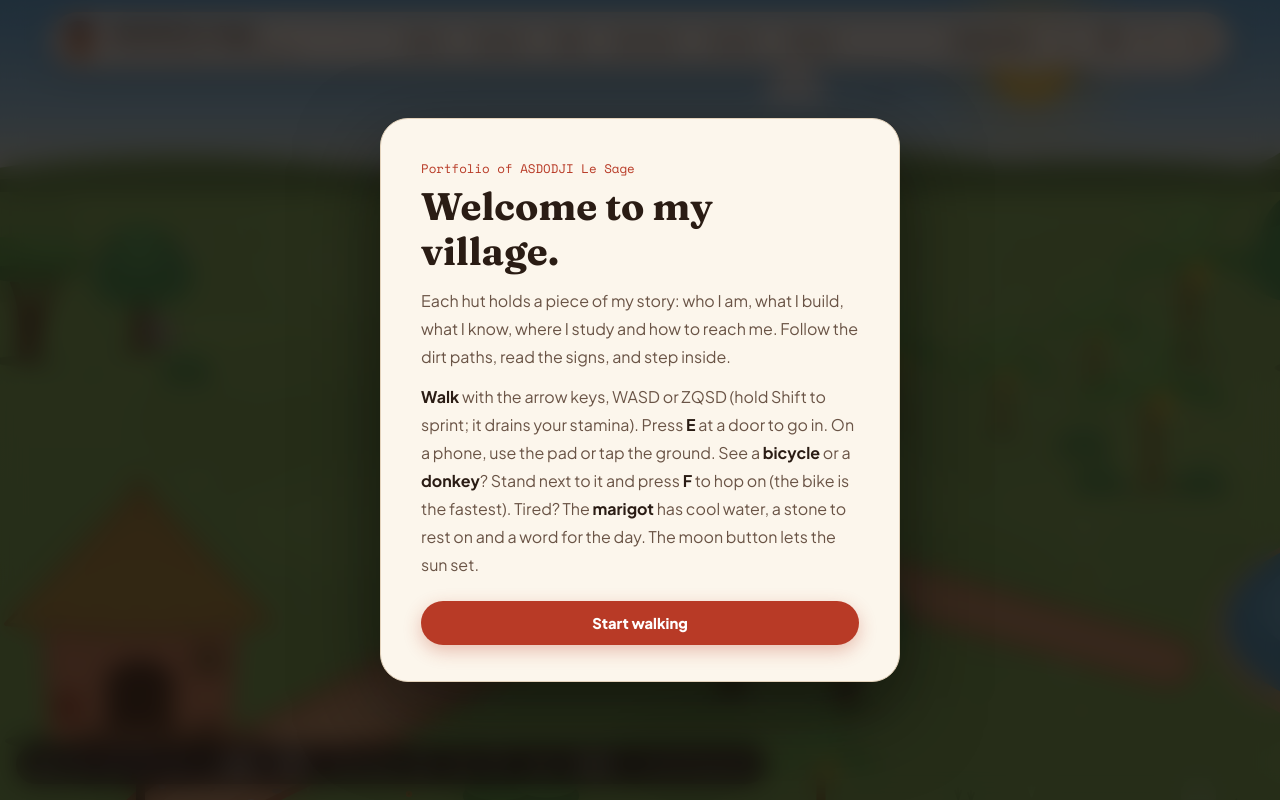
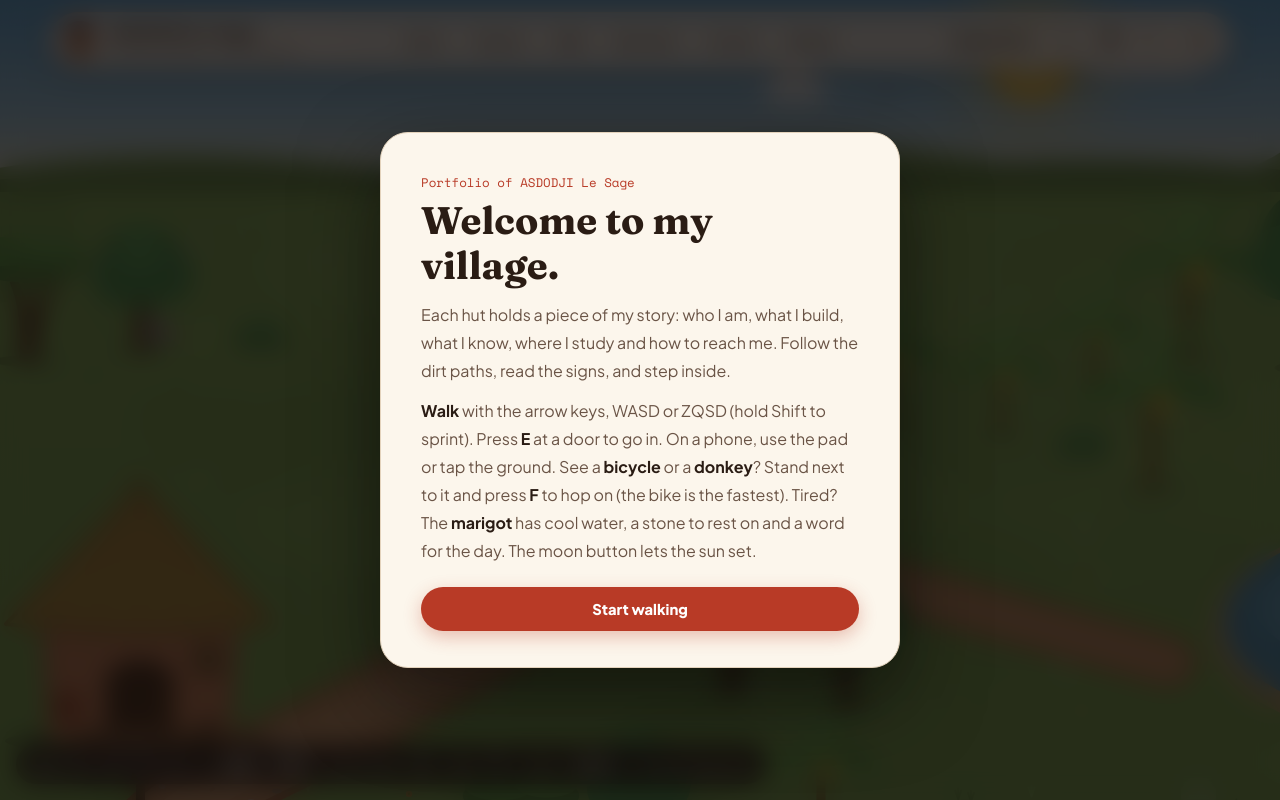
Before and after one commit to sage235/my-portfolio-, a plain HTML site: page index.html in a window 1280 px wide. Drawn offline with nearby package versions, Linux system fonts and the light colour scheme; animation ran at ten frames a second.

Commit message:
initial commit

```diff
--- a/index.html
+++ b/index.html
@@ -268,18 +268,19 @@ body[data-theme="night"] #themeBtn .i-moon{display:block}
 @keyframes hoof{from{transform:rotate(22deg)}to{transform:rotate(-22deg)}}
 @keyframes wag{from{transform:rotate(-18deg)}to{transform:rotate(18deg)}}
 
-.stam{position:fixed;left:16px;bottom:64px;z-index:40;display:flex;align-items:center;gap:8px;padding:6px 12px;border-radius:999px;background:rgba(30,20,16,.82);color:#fbf3e6;font-size:.7rem;font-weight:700;opacity:0;transform:translateY(6px);transition:opacity .3s,transform .3s;pointer-events:none}
-.stam.show{opacity:1;transform:none}
-.stam .bar{width:110px;height:7px;border-radius:5px;background:rgba(255,255,255,.2);overflow:hidden}
-.stam .bar i{display:block;height:100%;width:100%;transform-origin:0 50%;background:#7bd36b}
-.stam.tired .bar i{background:#e8774a}
-@media (pointer:coarse){.stam{bottom:auto;top:calc(var(--sky-h) + 14px);left:12px}}
 /* articulated riders */
 .rig{position:absolute;left:-50px;bottom:-6px;width:160px;height:120px;overflow:visible;pointer-events:none;display:none}
 .actor.rigged .rig{display:block}
 .actor.rigged .rider{visibility:hidden}
 .rig g[data-v]{transition:opacity .1s linear}
 .rig .dleg,.rig .dhead,.rig .dtail{animation:none!important}
+.rig.hopOn{animation:rigHopOn .26s ease-out forwards}
+.rig.hopOff{animation:rigHopOff .46s cubic-bezier(.3,.7,.4,1)}
+.rig.dropIn{animation:rigDrop .24s ease-out}
+.actor.rigged:not(.mounted) .say{margin-bottom:16px}
+@keyframes rigHopOn{0%{transform:translateY(0)}60%{transform:translateY(-30px)}100%{transform:translateY(-18px)}}
+@keyframes rigHopOff{0%{transform:translateY(-22px)}45%{transform:translateY(-44px)}100%{transform:translateY(0)}}
+@keyframes rigDrop{0%{transform:translateY(-14px)}100%{transform:none}}
 .animal .dhead{transition:transform .6s ease-in-out}
 .animal.drinking .dhead{animation:none!important;transform:rotate(27deg)}
 .big{font-family:var(--f-display);font-size:2rem;line-height:1.15;color:var(--ink)}
@@ -439,8 +440,6 @@ body[data-theme="night"] .when{color:#8fd19a}
   <button class="s" id="runBtn" aria-label="Hold to sprint">RUN</button>
 </div>
 
-<div class="stam" id="stam" aria-hidden="true"><span>Stamina</span><div class="bar"><i id="stamFill"></i></div></div>
-
 <div class="toast" id="toast" role="status" aria-live="polite"></div>
 
 <!-- Intro -->
@@ -449,7 +448,7 @@ body[data-theme="night"] .when{color:#8fd19a}
     <div class="kicker">Portfolio of ASDODJI Le Sage</div>
     <h2 id="introTitle">Welcome to my village.</h2>
     <p>Each hut holds a piece of my story: who I am, what I build, what I know, where I study and how to reach me. Follow the dirt paths, read the signs, and step inside.</p>
-    <p><strong>Walk</strong> with the arrow keys, WASD or ZQSD (hold Shift to sprint; it drains your stamina). Press <strong>E</strong> at a door to go in. On a phone, use the pad or tap the ground. See a <strong>bicycle</strong> or a <strong>donkey</strong>? Stand next to it and press <strong>F</strong> to hop on (the bike is the fastest). Tired? The <strong>marigot</strong> has cool water, a stone to rest on and a word for the day. The moon button lets the sun set.</p>
+    <p><strong>Walk</strong> with the arrow keys, WASD or ZQSD (hold Shift to sprint). Press <strong>E</strong> at a door to go in. On a phone, use the pad or tap the ground. See a <strong>bicycle</strong> or a <strong>donkey</strong>? Stand next to it and press <strong>F</strong> to hop on (the bike is the fastest). Tired? The <strong>marigot</strong> has cool water, a stone to rest on and a word for the day. The moon button lets the sun set.</p>
     <div class="actions"><button class="btn" id="startBtn">Start walking</button></div>
   </div>
 </div>
@@ -499,7 +498,7 @@ const SPAWN = { x:1200, y:270 };
 const MAIN_PATH = [[1200,170],[1200,340],[960,500],[700,660],[860,820],[1250,900],[1650,1000],[1500,1130],[1150,1230],[700,1380],[900,1500],[1300,1560],[1650,1720],[1500,1850],[1150,1980]];
 const POND = { cx:1960, cy:430, rx:175, ry:95 };
 const WELL = { x:390, y:940 };
-const BRANCHES = [ [[1200,340],[1450,395],[1730,470]], [[700,660],[540,790],[430,900]], [[900,1500],[840,1700],[720,1900],[650,1956]] ];
+const BRANCHES = [ [[1200,340],[1450,395],[1730,470]], [[700,660],[540,790],[430,900]], [[900,1500],[870,1700],[810,1850],[740,1950],[650,1956]] ];
 const MG = { cx:420, cy:1780, rx:190, ry:100 };   // the marigot (watering hole)
 
 function smoothPath(pts){
@@ -806,7 +805,7 @@ function makeFigure(o){
   const dark = '#2a1a10', f = {};
   ['farLeg','farArm','body','nearLeg','nearArm'].forEach(n => { f['g' + n[0].toUpperCase() + n.slice(1)] = E('g'); });
   const limb = (parent,leg,k) => ({
-    u:E('line',{stroke:shade(leg?o.bottom:o.top,k),'stroke-width':leg?9:7,'stroke-linecap':'round'},parent),
+    u:E('line',{stroke:shade(leg?(o.dress?o.top:o.bottom):o.top,k),'stroke-width':leg?(o.dress?12.5:9):7,'stroke-linecap':'round'},parent),
     l:E('line',{stroke:shade(o.skin,k),'stroke-width':leg?6.5:5.5,'stroke-linecap':'round'},parent),
     e:leg ? E('ellipse',{rx:5.5,ry:2.8,fill:dark},parent) : E('circle',{r:3.3,fill:shade(o.skin,k)},parent) });
   f.fl = limb(f.gFarLeg,true,.7); f.nl = limb(f.gNearLeg,true,1); f.fa = limb(f.gFarArm,false,.7); f.na = limb(f.gNearArm,false,1);
@@ -817,6 +816,7 @@ function makeFigure(o){
   f.bag2   = E('rect',{x:-7.5,y:-9,width:15,height:18,rx:4.5,fill:o.bag},f.gBody);
   f.head   = E('circle',{r:10.5,fill:o.skin},f.gBody);
   f.hair   = [0,1,2,3,4,5].map(() => E('circle',{fill:o.hair,r:0},f.gBody));
+  f.wrapC  = [0,1,2].map(() => E('circle',{fill:o.wrap||'none',r:0},f.gBody));
   f.eyes   = [E('circle',{r:1.5,fill:dark},f.gBody), E('circle',{r:1.5,fill:dark},f.gBody)];
   f.mouth  = E('path',{fill:'none',stroke:dark,'stroke-width':1.3,'stroke-linecap':'round'},f.gBody);
   const HV = {
@@ -834,6 +834,8 @@ function makeFigure(o){
     setLine(f.stripe,[hx-7,hy],[hx+7,hy]); f.stripe.setAttribute('opacity', ft ? 0 : 1);
     setPt(f.head,hd);
     const hv = HV[view]; f.hair.forEach((c,i) => { setPt(c,hd,hv[i][0],hv[i][1]); c.setAttribute('r',hv[i][2]); });
+    const WV = { side:[[-2,-8,7.8],[4,-9,6.2],[-8,-3,5.5]], down:[[-5,-8,6.8],[5,-8,6.8],[0,-11,6.8]], up:[[-5,-6,7.8],[5,-6,7.8],[0,-9,8.2]] }[view];
+    f.wrapC.forEach((c,i) => { setPt(c,hd,WV[i][0],WV[i][1]); c.setAttribute('r', o.wrap ? WV[i][2] : 0); });
     const eye = (e,dx,dy,on) => { setPt(e,hd,dx,dy); e.setAttribute('opacity',on?1:0); };
     if(ft){ eye(f.eyes[0],5.5,-1,1); eye(f.eyes[1],0,0,0); f.mouth.setAttribute('d',`M${hd[0]+4},${hd[1]+4.5} q2.5,1.6 5,0`); f.mouth.setAttribute('opacity',1); }
     else if(view === 'down'){ eye(f.eyes[0],-4,-.5,1); eye(f.eyes[1],4,-.5,1); f.mouth.setAttribute('d',`M${hd[0]-3.2},${hd[1]+4} q3.2,3 6.4,0`); f.mouth.setAttribute('opacity',1); }
@@ -845,6 +847,46 @@ function makeFigure(o){
     if(view==='down') setLine(f.strap,[S[0]-6,S[1]+2],[H[0]+7,H[1]-3]);
   };
   return f;
+}
+
+function makeWalkerRig(o){
+  const svg = E('svg',{viewBox:'0 0 160 120','class':'rig'}), root = E('g',{},svg);
+  const mk = (view,rx) => { const fig = makeFigure(o), g = E('g',{'data-v':view},root); E('ellipse',{cx:80,cy:111,rx,ry:3.2,fill:'rgba(0,0,0,.25)'},g); return {fig,g}; };
+  const S = mk('side',17), D = mk('down',15), U = mk('up',15);
+  S.g.append(S.fig.gFarLeg, S.fig.gFarArm, S.fig.gBody, S.fig.gNearLeg, S.fig.gNearArm);
+  D.g.append(D.fig.gFarLeg, D.fig.gNearLeg, D.fig.gBody, D.fig.gFarArm, D.fig.gNearArm);
+  U.g.append(U.fig.gFarLeg, U.fig.gNearLeg, U.fig.gFarArm, U.fig.gNearArm, U.fig.gBody);
+  const DEG = Math.PI/180;
+  return { svg,
+    update(st){
+      root.setAttribute('transform',`rotate(${st.rot.toFixed(2)} 80 112)`);
+      S.g.style.opacity = st.view==='side' ? 1 : 0; D.g.style.opacity = st.view==='down' ? 1 : 0; U.g.style.opacity = st.view==='up' ? 1 : 0;
+      const r = st.r, amp = st.amp, w = st.w, idle = Math.sin(st.t*2)*.35*(1-amp);
+      // a real gait cycle: stance (foot planted, body moves over it) then swing (foot lifts and reaches forward)
+      const beta = lerp(.62,.38,r), s = beta*st.stride/2*amp, lift = lerp(6,14,r)*amp;
+      const foot = p => { p = ((p%1)+1)%1; if(p < beta) return [s*(1-2*p/beta),0]; const u = (p-beta)/(1-beta), e = u*u*(3-2*u); return [-s+2*s*e, lift*Math.sin(Math.PI*u)]; };
+      const f1 = foot(w), f2 = foot(w+.5);
+      const hipY = 66 - (amp*(1+r*2.5)*Math.cos(4*Math.PI*(w-beta/2)) + amp*r*3) + idle;
+      const armA = (lerp(26,48,r)*amp + 2)*DEG, flex = (lerp(12,85,r)*amp + 8)*DEG;
+      if(st.view === 'side'){
+        S.g.setAttribute('transform',`translate(80,0) scale(${st.faceT.toFixed(3)},1) translate(-80,0)`);
+        const H = [80,hipY], a = (lerp(3,15,r)*amp + 1.5)*DEG;
+        const Sh = [H[0]+25*Math.sin(a), H[1]-25*Math.cos(a)], hd = [Sh[0]+12.5*Math.sin(a+.12), Sh[1]-12.5*Math.cos(a+.12)], fS = [Sh[0]-1.5,Sh[1]+.5];
+        const arm = (sp,ph) => { const u = armA*Math.sin(2*Math.PI*(w+ph)); const el = [sp[0]+15*Math.sin(u), sp[1]+15*Math.cos(u)]; return {j:el, e:[el[0]+14*Math.sin(u+flex), el[1]+14*Math.cos(u+flex)]}; };
+        S.fig.update('side',{H,S:Sh,hd,tilt:a/DEG, nl:ik(H,[80+f1[0],109-f1[1]],26,26,-1), fl:ik(H,[80+f2[0],109-f2[1]],26,26,-1), na:arm(Sh,.5), fa:arm(fS,0), fS});
+      } else {
+        const dn = st.view === 'down', sg = dn ? 1 : -1, fig = dn ? D.fig : U.fig;
+        const sway = Math.sin(2*Math.PI*w)*1.6*amp;
+        const H = [80+sway,hipY], Sh = [80+sway*1.2,hipY-25], hd = [80+sway*1.3,hipY-37.5];
+        const hR = [86+sway,hipY], hL = [74+sway,hipY], sR = [89+sway*1.2,Sh[1]+3], sL = [71+sway*1.2,Sh[1]+3];
+        const yR = 109 + sg*f1[0]*.3 - f1[1]*.9, yL = 109 + sg*f2[0]*.3 - f2[1]*.9;
+        const sh1 = Math.sin(2*Math.PI*(w+.5))*(4+6*r)*amp;
+        const handR = [sR[0]+4, sR[1]+24+sg*sh1], handL = [sL[0]-4, sL[1]+24-sg*sh1];
+        fig.update(st.view,{H,S:Sh,hd,tilt:0, nH:hR, fH:hL, nS:sR, fS:sL,
+          nl:ikPick(hR,[88,yR],26,26,j=>j[0]), fl:ikPick(hL,[72,yL],26,26,j=>-j[0]),
+          na:ikPick(sR,handR,15,14,j=>j[0]),   fa:ikPick(sL,handL,15,14,j=>-j[0]) });
+      }
+    } };
 }
 
 function makeBikeRig(o){
@@ -1009,8 +1051,8 @@ function makeDonkeyRig(o){
 
 // the rider controller turns velocity into pedalling, wheel spin, steering, banking and rein tension
 function makeRider(kind,o){
-  const rig = kind === 'bike' ? makeBikeRig(o) : makeDonkeyRig(o);
-  const st = { view:'side', face:1, faceT:1, theta:0, phi:0, gait:0, bank:0, lean:34, pull:0, tension:0, sway:0, amp:0, rot:0, t:0, prevH:null, spd:0 };
+  const rig = kind === 'bike' ? makeBikeRig(o) : kind === 'donkey' ? makeDonkeyRig(o) : makeWalkerRig(o);
+  const st = { view:'side', face:1, faceT:1, theta:0, phi:0, gait:0, bank:0, lean:34, pull:0, tension:0, sway:0, amp:0, rot:0, t:0, prevH:null, spd:0, w:0, r:0, stride:60 };
   return { svg:rig.svg,
     setColor(c){ if(rig.setColor) rig.setColor(c); },
     reset(face){ st.face = st.faceT = face; st.prevH = null; st.spd = 0; st.bank = 0; st.tension = 0; st.pull = 0; st.view = 'side'; },
@@ -1030,7 +1072,12 @@ function makeRider(kind,o){
       const dist = speed*dt;
       st.phi += dist/110*360; st.gait += dist/110*6.2832;
       if(active) st.theta += dist/110*6.2832*.55;
-      st.amp = clamp(speed/120,0,1);
+      st.amp = clamp(speed/(kind === 'walk' ? 60 : 120),0,1);
+      if(kind === 'walk'){          // walk -> run blends smoothly with speed, stride grows with speed
+        st.r += (clamp((speed-170)/90,0,1) - st.r)*Math.min(1,dt*8);
+        st.stride = clamp(speed*.6,36,90) + st.r*60;
+        if(speed > 8) st.w += dist/st.stride;
+      }
       st.lean += ((34 + (sprint?14:0) + clamp(acc/300,-1,1)*5) - st.lean)*Math.min(1,dt*6);
       st.sway = Math.sin(st.theta)*1.8;
       st.rot = st.view === 'side' ? st.bank*.3 : st.bank*(st.view === 'down' ? -1 : 1);
@@ -1039,21 +1086,24 @@ function makeRider(kind,o){
 }
 
 // player
-const P = { x:SPAWN.x, y:SPAWN.y, dir:'down', walking:false, mount:null, ride:null, face:'right', lock:0, approach:null };
+const P = { x:SPAWN.x, y:SPAWN.y, dir:'down', walking:false, mount:null, ride:null, face:'right', lock:0, approach:null, rigOn:false };
 const player = makeActor({skin:'#7a4a2d',hair:'#16100d',top:'#c8452d',stripe:'#f0b429',bottom:'#2f5d8a',bag:'#3f7a45'});
 const LOOK = {skin:'#7a4a2d',hair:'#16100d',top:'#c8452d',stripe:'#f0b429',bottom:'#2f5d8a',bag:'#3f7a45'};
-const riders = { bike:makeRider('bike',LOOK), donkey:makeRider('donkey',LOOK) };
-['bike','donkey'].forEach(k => { riders[k].svg.style.display = 'none'; player.appendChild(riders[k].svg); });
+const riders = { walk:makeRider('walk',LOOK), bike:makeRider('bike',LOOK), donkey:makeRider('donkey',LOOK) };
+['walk','bike','donkey'].forEach(k => { if(k !== 'walk') riders[k].svg.style.display = 'none'; player.appendChild(riders[k].svg); });
+player.classList.add('rigged');
 const sayPlayer = player.querySelector('.say');
 sayPlayer.classList.add('go'); sayPlayer.setAttribute('role','button');
 
 // villager walking the path
-const mama = makeActor({skin:'#8a5636',hair:'#1a1210',top:'#2f7a5a',stripe:'#f4ead0',wrap:'#e8a41c',bag:'#a85a2a',dress:true});
+const MAMA_LOOK = {skin:'#8a5636',hair:'#1a1210',top:'#2f7a5a',stripe:'#f4ead0',bottom:'#2f7a5a',wrap:'#e8a41c',bag:'#a85a2a',dress:true};
+const mama = makeActor(MAMA_LOOK);
+const mamaRider = makeRider('walk', MAMA_LOOK); mama.appendChild(mamaRider.svg); mama.classList.add('rigged');
 const sayMama = mama.querySelector('.say');
 const movers = [];
 function addMover(m){ const o = Object.assign({i:30,dir:1,wait:0,speed:50,off:[0,0],x:0,y:0}, m); movers.push(o); return o; }
 mama.style.setProperty('--gait','.4s');
-const MAMA = addMover({el:mama, actor:true, i:60, speed:52, off:[26,12]});
+const MAMA = addMover({el:mama, actor:true, rider:mamaRider, i:60, speed:52, off:[26,12]});
 
 // a boy cycling up and down the main road (same articulated bike as the player)
 const CYC = {skin:'#8a5636',hair:'#16100d',top:'#2a6fb0',stripe:'#f4ead0',bottom:'#6b4429',bag:'#e8a41c',bike:'#2e7d4f'};
@@ -1065,9 +1115,11 @@ addMover({el:cyclist, actor:true, rider:cycRider, i:300, dir:-1, speed:135, off:
 const packEl = document.createElement('div'); packEl.className = 'animal'; packEl.style.cssText = 'width:130px;height:90px';
 packEl.innerHTML = donkeySVG('pack'); objects.appendChild(packEl); packEl.style.setProperty('--hoof','.6s');
 const packM = addMover({el:packEl, actor:false, i:140, speed:40, off:[0,-20]});
-const farmer = makeActor({skin:'#6b4429',hair:'#111',top:'#8b5a2b',stripe:'#e8d9a8',bottom:'#3d4a63',bag:'#777'});
+const FARMER_LOOK = {skin:'#6b4429',hair:'#111',top:'#8b5a2b',stripe:'#e8d9a8',bottom:'#3d4a63',bag:'#777'};
+const farmer = makeActor(FARMER_LOOK);
+const farmerRider = makeRider('walk', FARMER_LOOK); farmer.appendChild(farmerRider.svg); farmer.classList.add('rigged');
 farmer.style.setProperty('--gait','.44s');
-addMover({el:farmer, actor:true, leader:packM, lead:9, off:[0,-20]});
+addMover({el:farmer, actor:true, rider:farmerRider, speed:40, leader:packM, lead:9, off:[0,-20]});
 
 // animals
 function chickenSVG(c){ return `<svg viewBox="0 0 30 30"><ellipse cx="15" cy="28" rx="10" ry="2.5" fill="rgba(0,0,0,.2)"/><g class="bob"><ellipse cx="14" cy="19" rx="9" ry="7" fill="${c}"/><circle cx="21" cy="12" r="5" fill="${c}"/><path d="M20,6 q2,-3 3,0 q1,-2 2,1" fill="#d6372a"/><path d="M25,12 l4,1.5 l-4,1.5z" fill="#f0a020"/><circle cx="22.5" cy="11" r="1" fill="#111"/><path d="M5,17 q-4,-3 -3,-7 q4,2 6,6" fill="${c}"/><path d="M12,26 v-5 M17,26 v-5" stroke="#d98b1c" stroke-width="1.5"/></g></svg>`; }
@@ -1187,9 +1239,8 @@ function inputVec(){
 }
 function setDir(el, vx, vy){ el.dataset.dir = Math.abs(vx) > Math.abs(vy) ? (vx<0?'left':'right') : (vy<0?'up':'down'); }
 
-let stepClock = 0, dustClock = 0, stamina = 1, tired = false, padRun = false;
+let stepClock = 0, dustClock = 0, padRun = false;
 const vel = {x:0, y:0};
-const stamEl = $('#stam'), stamFill = $('#stamFill');
 function updatePlayer(dt){
   const kind = P.mount || 'foot';
   if(P.lock > 0) P.lock -= dt;
@@ -1206,15 +1257,14 @@ function updatePlayer(dt){
     }
   }
   const moving = !!(tx || ty);
-  const canRun = wantRun && moving && !tired && stamina > 0;
-  if(canRun) stamina = Math.max(0, stamina - dt*(kind==='foot' ? .26 : .2));
-  else stamina = Math.min(1, stamina + dt*(moving ? .09 : .22));
-  if(stamina <= .001) tired = true; else if(tired && stamina > .3) tired = false;
+  const canRun = wantRun && moving;
 
   const sp = SPEEDS[kind], maxS = (canRun ? sp[1] : sp[0]) * arrive;
   const wx = tx*maxS, wy = ty*maxS, ex = wx-vel.x, ey = wy-vel.y, el = Math.hypot(ex,ey);
   const stepA = ACCEL[kind]*dt*(moving ? 1 : 1.4);
-  if(el <= stepA){ vel.x = wx; vel.y = wy; } else { vel.x += ex/el*stepA; vel.y += ey/el*stepA; }
+  if(el <= stepA || el < 1e-6){ vel.x = wx; vel.y = wy; } else { vel.x += ex/el*stepA; vel.y += ey/el*stepA; }
+  if(!isFinite(vel.x) || !isFinite(vel.y)){ vel.x = vel.y = 0; }
+  if(!isFinite(P.x) || !isFinite(P.y)){ P.x = SPAWN.x; P.y = SPAWN.y; }
 
   const bx = P.x, by = P.y;
   if(vel.x){ if(!blocked(P.x+vel.x*dt, P.y)) P.x += vel.x*dt; else vel.x = 0; }
@@ -1250,10 +1300,8 @@ function updatePlayer(dt){
     if(dustClock > (running ? .09 : .2)){ dustClock = 0; dust(P.x + rr(-6,6), P.y-2, running ? 1.7 : kind==='foot' ? 1 : 1.3); }
     if(stepClock > gait){ stepClock = 0; footstep(); }
   }
-  if(P.mount && player.classList.contains('rigged')) riders[P.mount].step(dt, vel.x, vel.y, moving, running);
-  stamEl.classList.toggle('show', stamina < .98 || canRun);
-  stamEl.classList.toggle('tired', tired);
-  stamFill.style.transform = `scaleX(${stamina.toFixed(3)})`;
+  if(P.rigOn) riders[P.mount].step(dt, vel.x, vel.y, moving, running);
+  else riders.walk.step(dt, vel.x, vel.y, moving, running);
 
   player.style.left = P.x + 'px'; player.style.top = P.y + 'px'; player.style.zIndex = Math.round(P.y);
 }
@@ -1365,14 +1413,16 @@ function mount(r){
   r.taken = true; r.el.classList.remove('near');
   P.mount = r.kind; P.ride = r; route = []; pending = null; P.lock = .55; P.approach = {x:r.x, y:r.y};
   if(Math.abs(r.x-P.x) > 6) P.face = r.x > P.x ? 'right' : 'left';
-  player.dataset.dir = P.face; player.classList.add('mounting-' + r.kind);
+  player.dataset.dir = P.face; player.classList.add('mounting-' + r.kind); riders.walk.svg.classList.add('hopOn');
   if(r.kind === 'bike'){ riders.bike.setColor(r.color); tone(1760,.28,.05); tone(2093,.3,.04,'sine',.12); toast('On the bicycle: fast, but slow to start and stop. Press F to get off.'); }
   else { tone(520,.18,.04,'sawtooth'); tone(260,.32,.04,'sawtooth',.2); toast('On the donkey: hold the rope, slow and steady. Press F to get off.'); }
   setTimeout(() => {                      // the boy has swung a leg over: swap to the riding pose
     if(P.ride !== r) return;
     r.el.style.display = 'none'; P.approach = null;
-    player.classList.remove('mounting-' + r.kind); player.classList.add('mounted','ride-' + r.kind,'rigged');
-    riders[r.kind].reset(P.face === 'left' ? -1 : 1); riders[r.kind].svg.style.display = 'block';
+    player.classList.remove('mounting-' + r.kind); player.classList.add('mounted','ride-' + r.kind);
+    riders.walk.svg.classList.remove('hopOn'); riders.walk.svg.style.display = 'none';
+    const rs = riders[r.kind]; rs.reset(P.face === 'left' ? -1 : 1); rs.svg.style.display = 'block'; rs.svg.classList.add('dropIn'); setTimeout(() => rs.svg.classList.remove('dropIn'), 260);
+    P.rigOn = true;
   }, 260);
   nearRide = null; promptState = '';
 }
@@ -1387,7 +1437,9 @@ function dismount(){
   r.el.style.display = '';
   const kind = r.kind;
   riders[kind].svg.style.display = 'none';
-  player.classList.remove('mounted','ride-bike','ride-donkey','rigged','walking','running','mounting-bike','mounting-donkey');
+  riders.walk.svg.style.display = ''; riders.walk.reset(P.face === 'left' ? -1 : 1); riders.walk.svg.classList.add('hopOff'); setTimeout(() => riders.walk.svg.classList.remove('hopOff'), 500);
+  P.rigOn = false;
+  player.classList.remove('mounted','ride-bike','ride-donkey','walking','running','mounting-bike','mounting-donkey');
   player.classList.add('dismounting-' + kind); setTimeout(() => player.classList.remove('dismounting-' + kind), 480);
   P.mount = null; P.ride = null; P.approach = null; P.lock = .45; promptState = '';
   setDir(player, P.face==='left' ? -1 : 1, 0);
@@ -1602,7 +1654,7 @@ let mLine = dayIdx % LINES.length;
 window.marigotNext = () => { mLine = (mLine + 1 + ((Math.random()*(LINES.length-1))|0)) % LINES.length; const e = document.getElementById('mLine'); if(e) e.textContent = LINES[mLine]; };
 CONTENT.marigot = () => { const w = WORDS[dayIdx % WORDS.length];
   return `<div class="kicker">The Marigot · Rest stop</div><h2 id="modalTitle">Drink, rest, read</h2>
-  <p>You kneel at the edge, drink the cool water and sit on the warm stone for a minute. <strong>Your stamina is back.</strong></p>
+  <p>You kneel at the edge, drink the cool water and sit on the warm stone for a minute. <strong>You feel fresh again.</strong></p>
   <div class="grid">
     <div class="card"><span class="when">Word of the day · Kinyarwanda</span><div class="big">${w[0]}</div><p><span class="mean">${w[1]}</span></p></div>
     <div class="card"><span class="when">Words to carry</span><p class="motto" id="mLine">${LINES[mLine]}</p>
@@ -1614,7 +1666,6 @@ const modal = $('#modal'), body = $('#modalBody'), intro = $('#intro');
 function openHut(key){
   if(!CONTENT[key]) return;
   route = []; pending = null; keys.clear(); padV = [0,0];
-  if(key === 'marigot'){ stamina = 1; tired = false; }
   body.innerHTML = CONTENT[key]();
   modal.classList.add('open'); modalOpen = true; chime(659.25);
   modal.querySelector('.sheet').scrollTop = 0;
@@ -1700,7 +1751,7 @@ updateCamera(true);
 
 let last = performance.now();
 function frame(now){
-  const dt = Math.min(.05, (now-last)/1000); last = now;
+  const dt = clamp((now-last)/1000, 0, .05); last = now;      // some browsers report a first frame slightly in the past
   updatePlayer(dt); updateMovers(dt); updateAnimals(dt); updateDay(dt);
   updateCamera(false); updateProximity(); drawNight(now/1000);
   requestAnimationFrame(frame);
```
